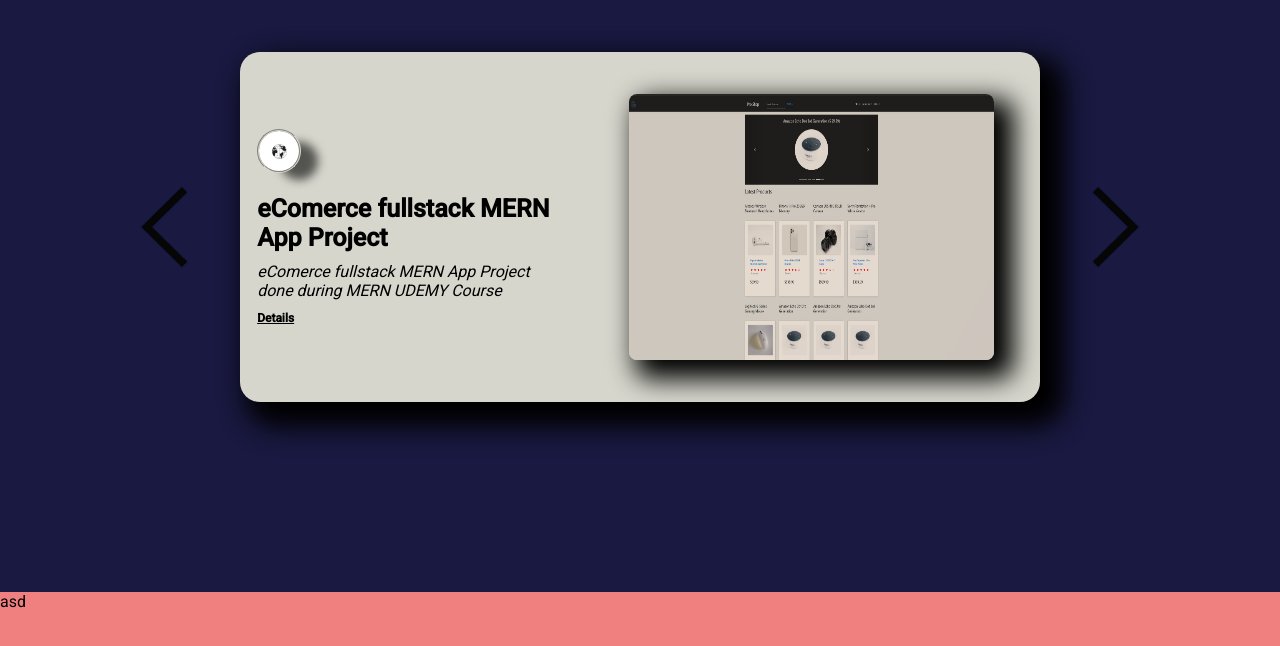
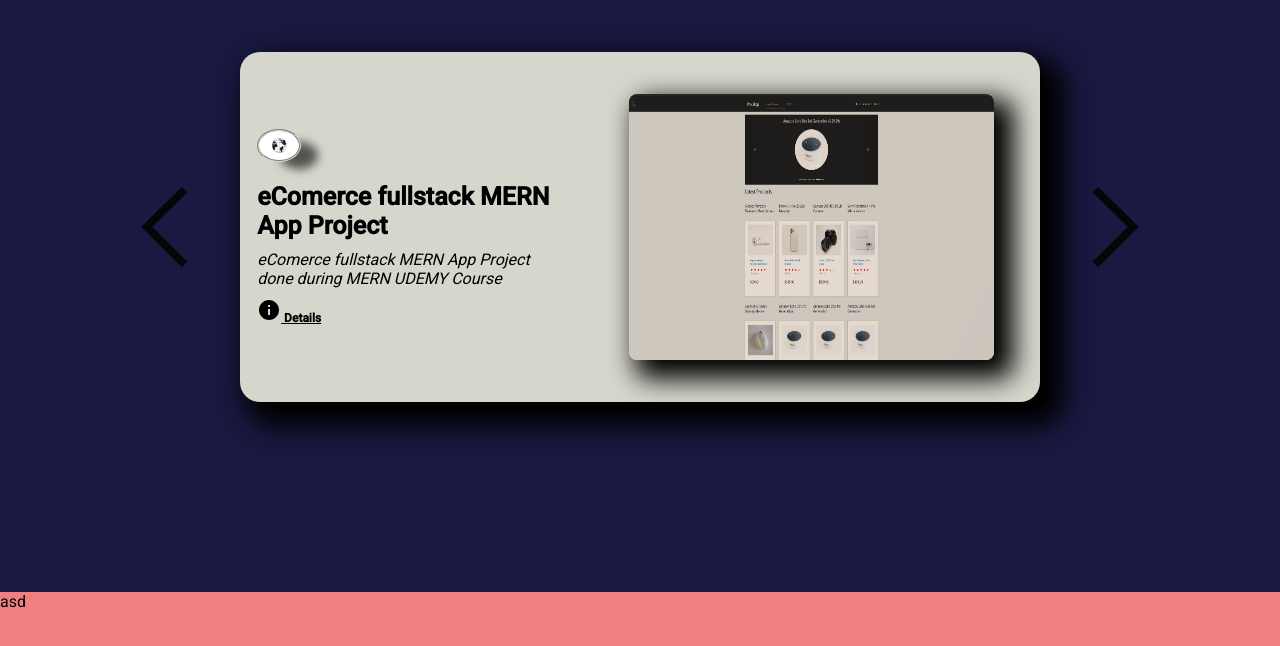
Before and after one commit to RostyslavL/react-portfolio, a React (Create React App) app: page / in a window 1280 px wide. Shown: the part 1668-2314 px from the top of the page. Built offline with nearby package versions, Linux system fonts and the light colour scheme.

Commit message:
fix: add info icon

```diff
--- a/src/components/works/Works.jsx
+++ b/src/components/works/Works.jsx
@@ -1,6 +1,7 @@
 import "./works.scss"
 import {AllPortfolio} from '../../data'
 import {useState} from 'react'
+import InfoIcon from '@material-ui/icons/Info'
 
 export default function Works() {
 
@@ -27,7 +28,10 @@ export default function Works() {
                                         <p>
                                             <i>{d.description}</i>
                                         </p>
-                                        <span onClick={()=> window.open(`${d.link}`, "_blank")}>Details</span>
+                                        <span
+                                            onClick={()=> window.open(`${d.link}`, "_blank") }>
+                                                <InfoIcon/> Details
+                                        </span>
                                     </div>
                                 </div>
                                 <div className="right">
```
